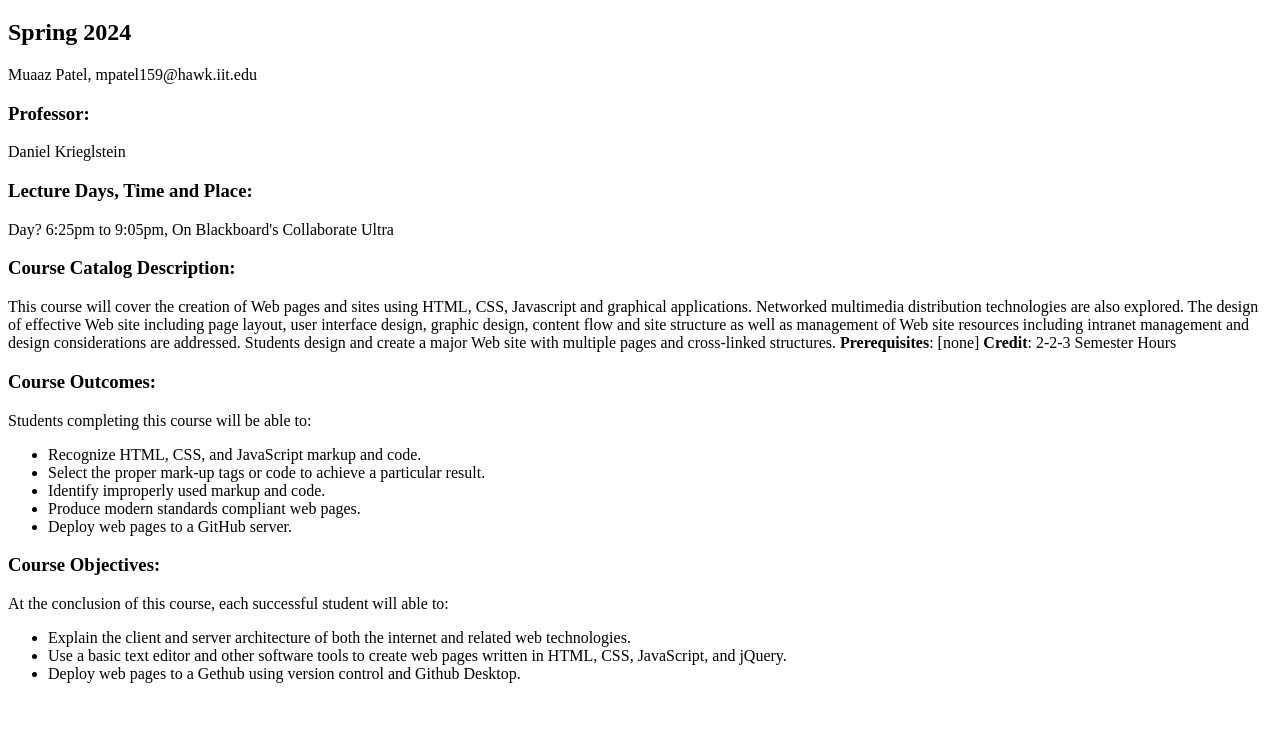
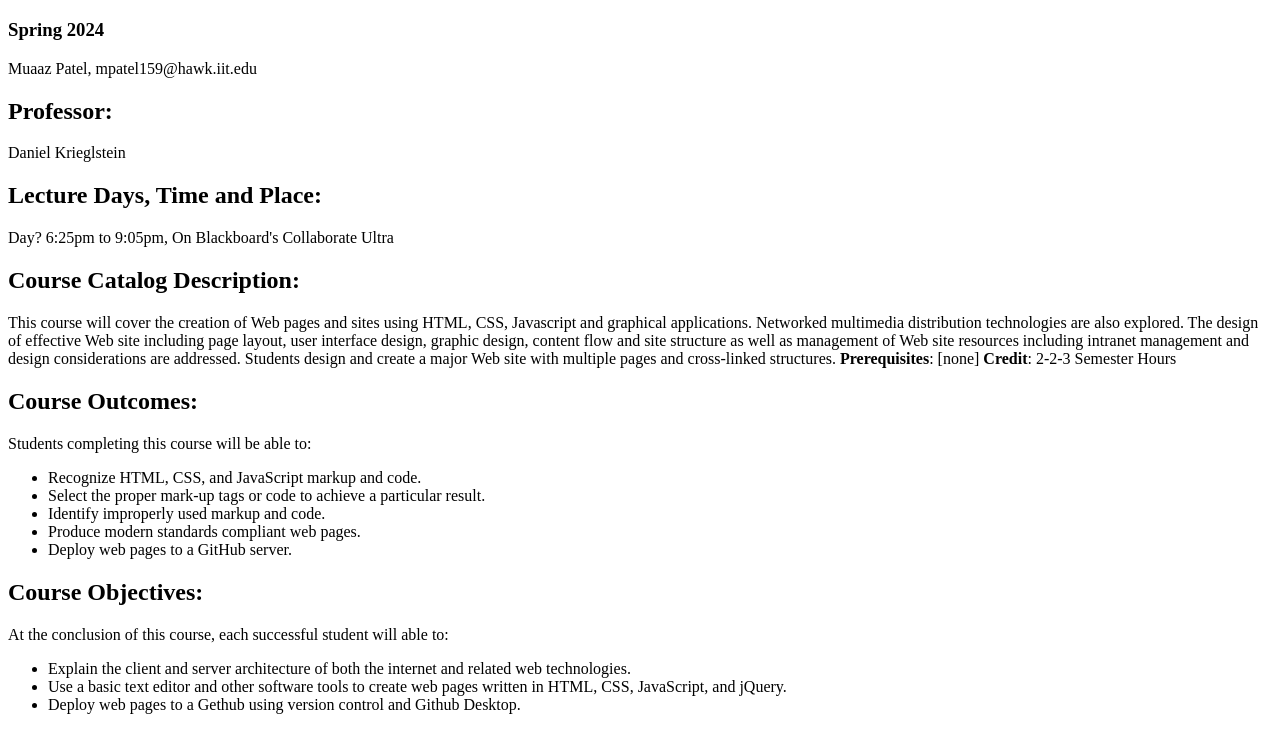
Before and after one commit to mpatel159/itmd-361-lab2, a plain HTML site: page index.html in a window 1280 px wide. Shown: the part 61-800 px from the top of the page. Drawn offline with Linux system fonts and the light colour scheme.

Commit message:
changed headings as I had the heading 2's and heading 3's mixed up

```diff
--- a/index.html
+++ b/index.html
@@ -6,15 +6,15 @@
 </head>
 	<body>
 		<h1>Internet Technologies and Web Design</h1>
-			<h2>Spring 2024</h2>
+			<h3>Spring 2024</h3>
 				<p>Muaaz Patel, mpatel159@hawk.iit.edu</p>
-			<h3>Professor:</h3>
+			<h2>Professor:</h2>
 				<p>Daniel Krieglstein</p>
-			<h3>Lecture Days, Time and Place:</h3>
+			<h2>Lecture Days, Time and Place:</h2>
 				<p>Day? 6:25pm to 9:05pm, On Blackboard's Collaborate Ultra</p>
-			<h3>Course Catalog Description:</h3>
+			<h2>Course Catalog Description:</h2>
 				<p>This course will cover the creation of Web pages and sites using HTML, CSS, Javascript and graphical applications. Networked multimedia distribution technologies are also explored. The design of effective Web site including page layout, user interface design, graphic design, content flow and site structure as well as management of Web site resources including intranet management and design considerations are addressed. Students design and create a major Web site with multiple pages and cross-linked structures. <strong>Prerequisites</strong>: [none] <strong>Credit</strong>: 2-2-3 Semester Hours</p>
-			<h3>Course Outcomes:</h3>
+			<h2>Course Outcomes:</h2>
 				<p>Students completing this course will be able to:</p>
 				<ul>
 					<li>Recognize HTML, CSS, and JavaScript markup and code.</li>
@@ -23,7 +23,7 @@
 					<li>Produce modern standards compliant web pages.</li>
 					<li>Deploy web pages to a GitHub server.</li>
 				</ul>
-			<h3>Course Objectives:</h3>
+			<h2>Course Objectives:</h2>
 				<p>At the conclusion of this course, each successful student will able to:</p>
 				<ul>
 					<li>Explain the client and server architecture of both the internet and related web technologies.</li>
```
